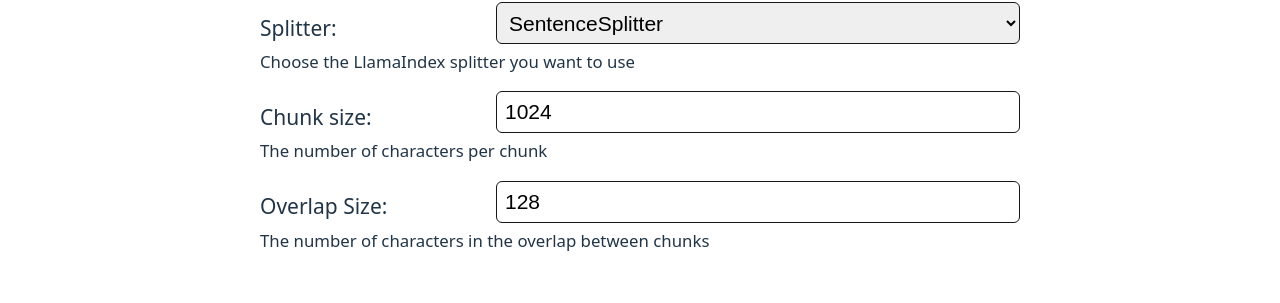
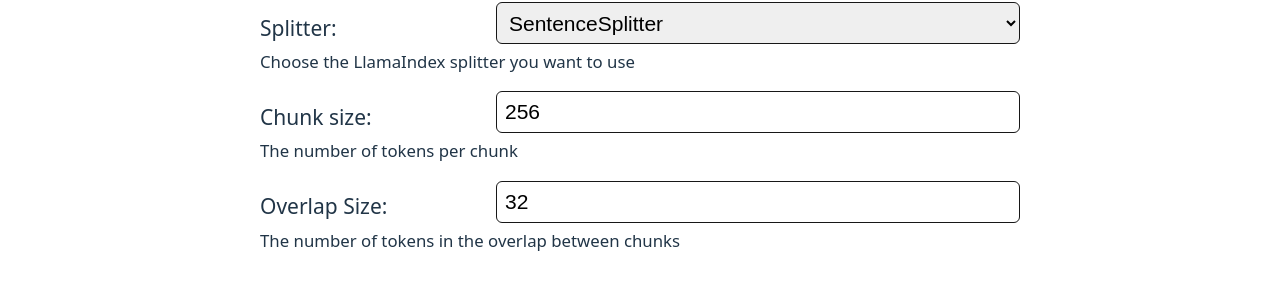
Before and after one commit to philnash/chunkers, a Next.js app: page / in a window 1280 px wide. Both pictures are taken after a click on the tab "llamaindex". Shown: the part 533-836 px from the top of the page. Built offline with nearby package versions, Linux system fonts and the light colour scheme; a web font is replaced by a local one.

Commit message:
Adjust llamaindex default chunk sizes. Remove redundant await in semantic-chunking

```diff
--- a/src/app/actions/semantic-chunking.ts
+++ b/src/app/actions/semantic-chunking.ts
@@ -4,6 +4,6 @@ import { chunkit, type ChunkitOptions } from "semantic-chunking";
 import { addIdsToChunks } from "./utils";
 
 export async function chunkText(text: string, params: ChunkitOptions) {
-  const chunks = await chunkit(text, params);
+  const chunks = chunkit(text, params);
   return addIdsToChunks(chunks);
 }
--- a/src/app/components/LlamaIndex.tsx
+++ b/src/app/components/LlamaIndex.tsx
@@ -19,8 +19,8 @@ export default function LlamaIndex({
   selected,
 }: Readonly<SplitterProps>) {
   const [output, setOutput] = useState<Chunks>([]);
-  const [chunkSize, setChunkSize] = useState(1024);
-  const [overlap, setOverlap] = useState(128);
+  const [chunkSize, setChunkSize] = useState(256);
+  const [overlap, setOverlap] = useState(32);
   const [window, setWindow] = useState(3);
   const [splitter, setSplitter] = useState<LlamaindexSplitter>(SPLITTERS[0]);
 
@@ -102,7 +102,7 @@ export default function LlamaIndex({
                 setChunkSize(parseInt(event.currentTarget.value, 10))
               }
             ></input>
-            <p>The number of characters per chunk</p>
+            <p>The number of tokens per chunk</p>
           </div>
         )}
         {splitter === "SentenceSplitter" && (
@@ -118,7 +118,7 @@ export default function LlamaIndex({
                 setOverlap(parseInt(event.currentTarget.value, 10))
               }
             ></input>
-            <p>The number of characters in the overlap between chunks</p>
+            <p>The number of tokens in the overlap between chunks</p>
           </div>
         )}
         {splitter === "SentenceWindowNodeParser" && (
```
